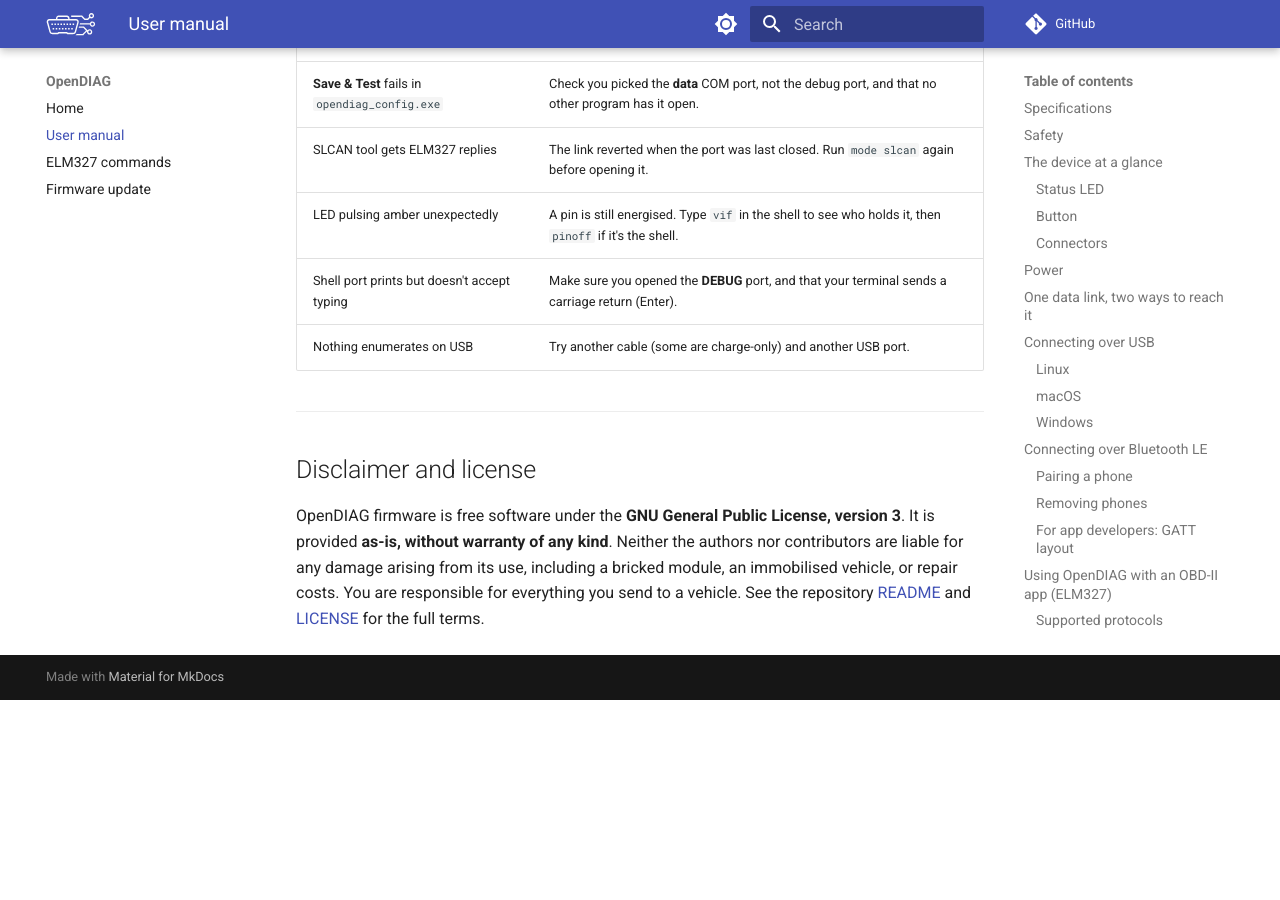
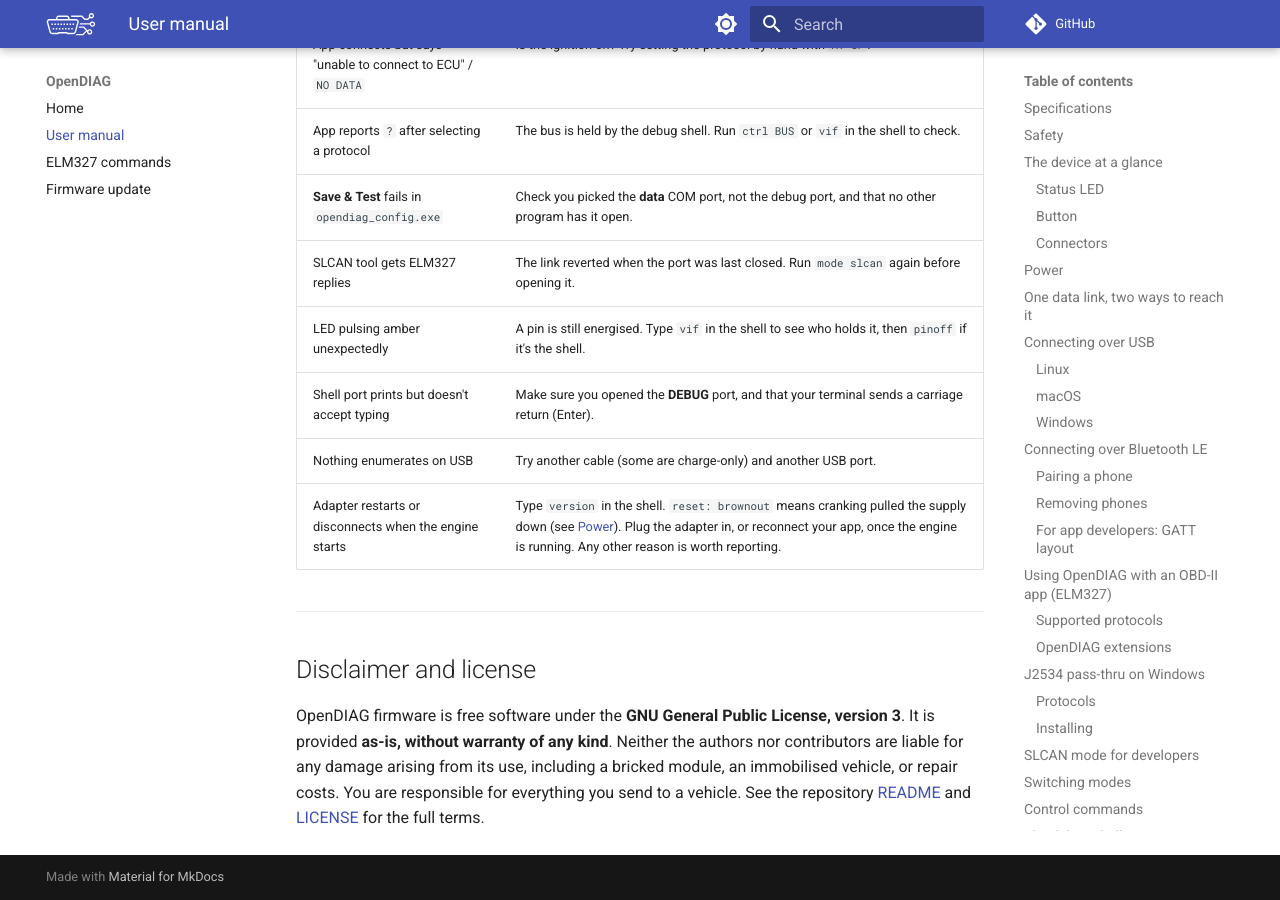
Before and after one commit to maximus64/opendiag-firmware, an MkDocs documentation site: the page built from docs/manual.md, in a window 1280 px wide and 900 px high, scrolled down 14949 px. Built offline with MkDocs 1.6.1 and Material for MkDocs 9.7.7, drawn with Linux system fonts in a browser that asks for light colours; comment, search, counter and statistics services are not loaded; before the commit the page ends 15649 px from its top, so only the background shows below that; some of the changed text lies outside the part shown.

Commit message:
docs/manual.md: document restarts while cranking and the reset reason

```diff
--- a/docs/manual.md
+++ b/docs/manual.md
@@ -75,6 +75,10 @@
   the bench.
 
 Both can be connected at the same time. When they are, the adapter runs from the OBD-II port.
+
+Cranking the engine can pull the vehicle supply low enough to restart the adapter, even with USB
+connected. `version` in the debug shell says why the adapter last started: `brownout (supply
+sagged)` is this case, not a fault.
 
 ---
 
@@ -518,6 +522,7 @@
 | LED pulsing amber unexpectedly | A pin is still energised. Type `vif` in the shell to see who holds it, then `pinoff` if it's the shell. |
 | Shell port prints but doesn't accept typing | Make sure you opened the **DEBUG** port, and that your terminal sends a carriage return (Enter). |
 | Nothing enumerates on USB | Try another cable (some are charge-only) and another USB port. |
+| Adapter restarts or disconnects when the engine starts | Type `version` in the shell. `reset: brownout` means cranking pulled the supply down (see [Power](#power)). Plug the adapter in, or reconnect your app, once the engine is running. Any other reason is worth reporting. |
 
 ---
 
```
